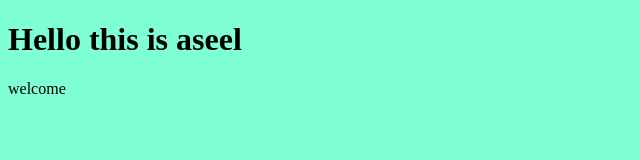
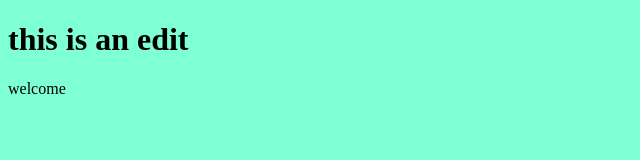
Before and after one commit to aseel-hamada/myproject, a plain HTML site: page index.html in a window 1280 px wide. Shown: the whole page, without its empty margins (0-640 px from the left). Drawn offline with Linux system fonts and the light colour scheme.

Commit message:
update the html file

```diff
--- a/index.html
+++ b/index.html
@@ -8,7 +8,7 @@
     <link href="style.css" rel="stylesheet">
 </head>
 <body>
-    <h1>Hello this is aseel</h1>
+    <h1>this is an edit</h1>
     <p>welcome</p>
     <script src="app.js"></script>
 </body>
```
